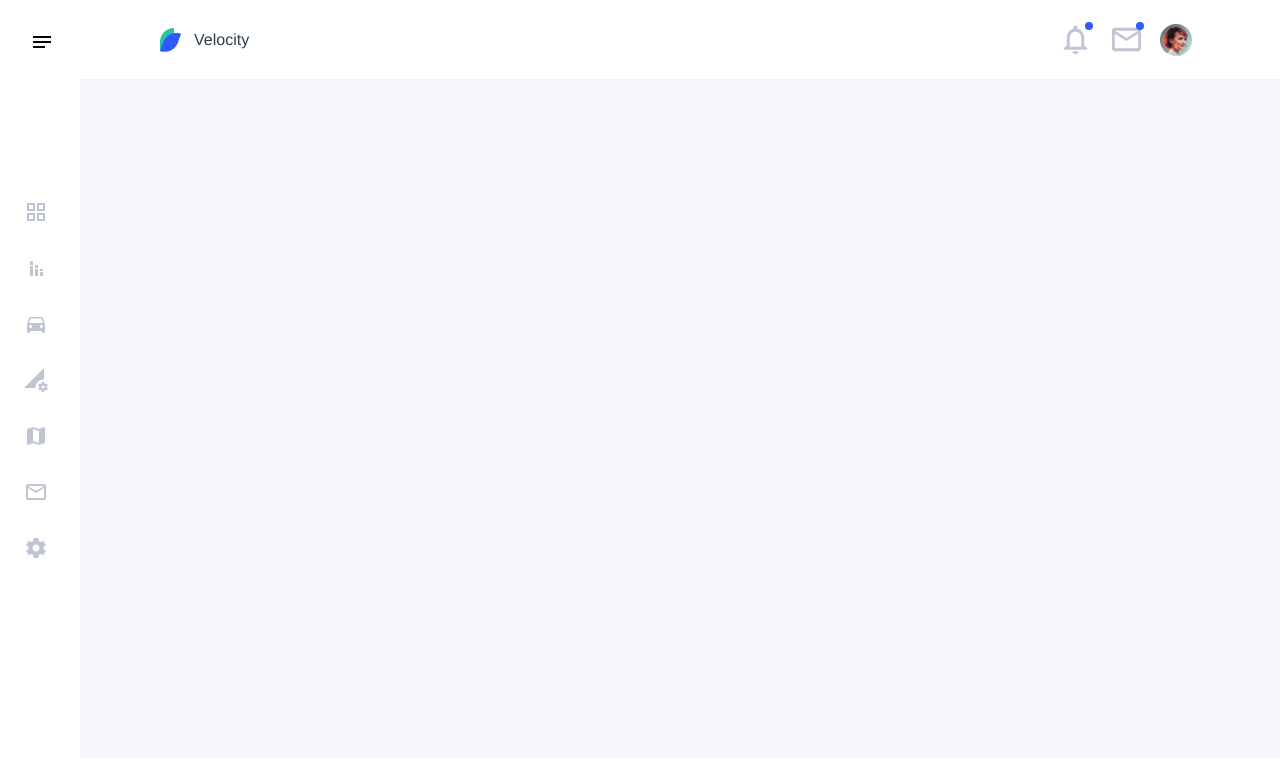
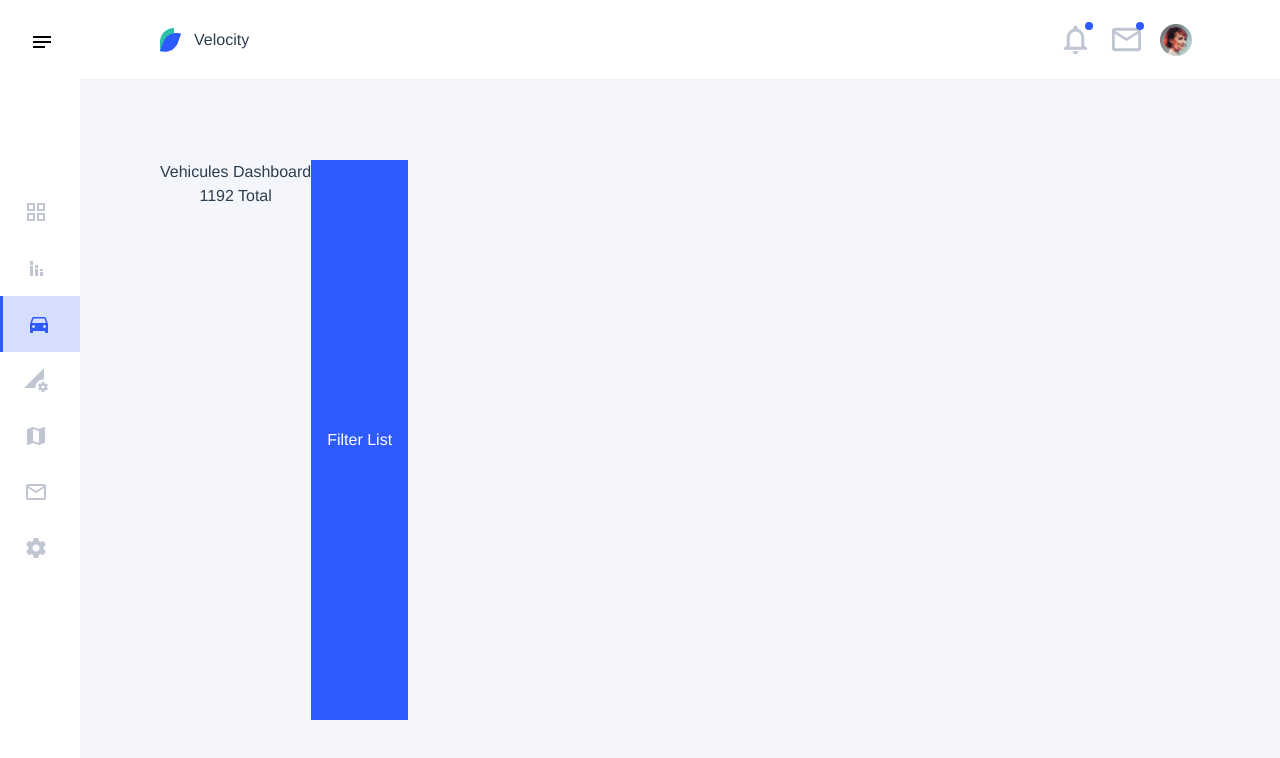
Before and after one commit to atcha/vue-velocity, a Vue app: page /vehicles in a window 1280 px wide. Shown: the top 758 px of the page. Built offline with nearby package versions, Linux system fonts and the light colour scheme.

Commit message:
UPD moving routes (home = dashboard, dashboard = vehicles) / ADD nav active style

```diff
--- a/src/App.vue
+++ b/src/App.vue
@@ -71,8 +71,7 @@
             id: 0,
             icon: "#c-icon-dashboard",
             title: "Overview",
-            isActive: "true",
-            url: "/dashboard"
+            url: "/"
           },
           {
             id: 1,
@@ -151,6 +150,5 @@
   }
   main {
     grid-area: main;
-    display: flex;
   }
 </style>
--- a/src/components/Nav.vue
+++ b/src/components/Nav.vue
@@ -89,4 +89,9 @@
         visibility: hidden;
         transition: visibility .25s cubic-bezier(0.4,0.0,0.2,1);
     }
+
+    /* Actve state */
+    .c-nav__menuitem a.is-active {
+        @apply  border-l-3 border-solid border-primary-normal bg-primary-light text-primary-normal;
+    }
 </style>
--- a/src/pages/Home.vue
+++ b/src/pages/Home.vue
@@ -1,7 +1,7 @@
 <template>
-    <div class="flex p-20">
+    <main class="flex p-20">
         <Card :img="operatingCard.img" :title="operatingCard.title" :content="operatingCard.content"></Card>
-    </div>
+    </main>
 </template>
 
 <script>
--- a/src/pages/Dashboard.vue
+++ b/src/pages/Vehicles.vue
@@ -1,5 +1,5 @@
 <template>
-    <main>
+    <main class="flex p-20">
         <div class="flex justify-between">
             <div>
                 <h1>Vehicules Dashboard</h1>
@@ -16,7 +16,7 @@
 <script>
     import Button from "../components/Button";
     export default {
-        name: "Dashboard",
+        name: "Vehicles",
         components: {
             Button
         }
--- a/src/router.js
+++ b/src/router.js
@@ -1,13 +1,14 @@
 import Vue from 'vue';
 import Router from 'vue-router';
 import Home from './pages/Home.vue';
-import Dashboard from "./pages/Dashboard";
+import Vehicles from "./pages/Vehicles";
 
 Vue.use(Router);
 
 const router = new Router({
     mode: 'history',
     base: process.env.BASE_URL,
+    linkExactActiveClass: 'is-active',
     routes: [
         {
             path: '/',
@@ -15,9 +16,9 @@ const router = new Router({
             component: Home
         },
         {
-            path: '/dashboard',
-            name: 'dashboard',
-            component: Dashboard
+            path: '/vehicles',
+            name: 'vehicles',
+            component: Vehicles
         }
     ]
 });
```
